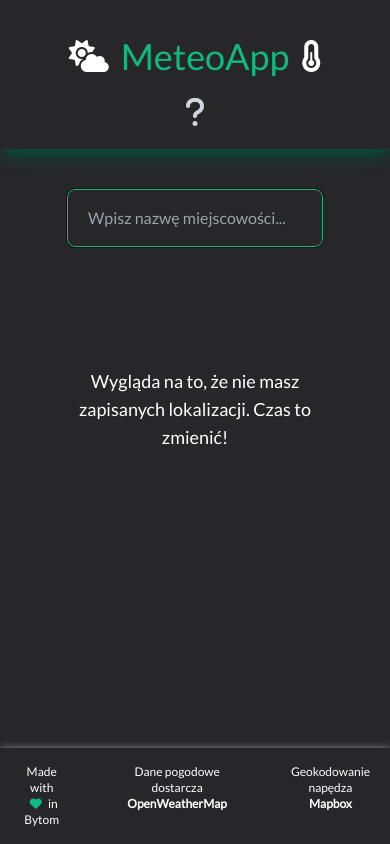
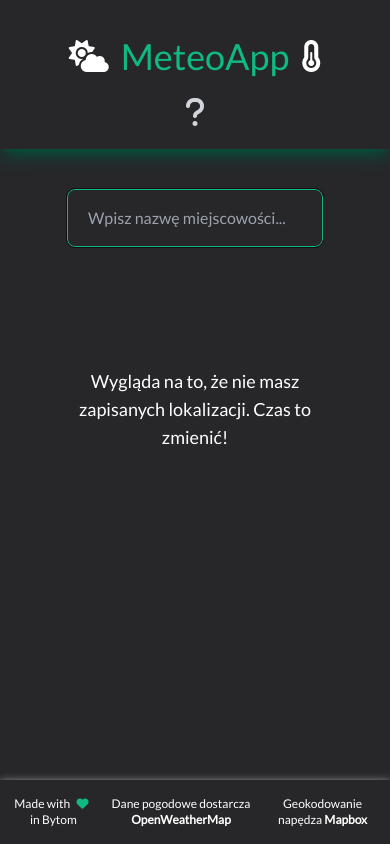
Before and after one commit to Darkspirith/MeteoApp-project, a Vue app: page / in a window 390 px wide. Built offline with nearby package versions, Linux system fonts and the light colour scheme.

Commit message:
Responsive Footer Design

```diff
--- a/src/components/Footer.vue
+++ b/src/components/Footer.vue
@@ -4,7 +4,7 @@
     style="box-shadow: 0 3px 9px 0 rgba(233, 233, 233, 1)"
   >
     <div
-      class="flex justify-center text-center lg:text-base md:text-sm sm:text-xs xs:text-xs mx-5 py-4"
+      class="flex justify-center text-center lg:text-base md:text-sm sm:text-xs xs:text-xs py-4 px-3"
     >
       <p>
         Made with
@@ -15,7 +15,7 @@
         </i>
         in Bytom
       </p>
-      <p class="px-16">
+      <p class="lg:px-22 md:px-16 sm:px-8 xs:px-2">
         Dane pogodowe dostarcza
         <a class="font-bold" href="https://openweathermap.org/"
           >OpenWeatherMap</a
```
